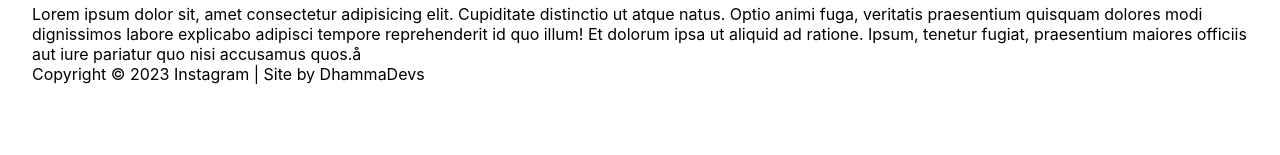
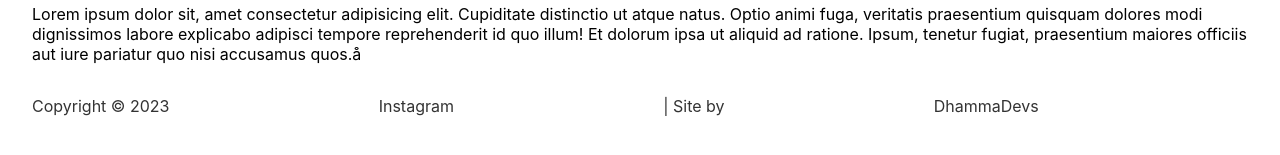
Before and after one commit to RobbieProkop/malina-hair, a Next.js app: page / in a window 1280 px wide. Shown: the part 489-644 px from the top of the page. Built offline with nearby package versions, Linux system fonts and the light colour scheme.

Commit message:
styling the footer

```diff
--- a/components/Footer.jsx
+++ b/components/Footer.jsx
@@ -1,9 +1,9 @@
-import styles from "../styles/Footer.module.scss";
+import { footer } from "../styles/Footer.module.scss";
 
 const Footer = () => {
   return (
-    <div className="footer">
-      <p>
+    <div>
+      <p className={footer}>
         Copyright &copy; 2023{" "}
         <a
           href="https://www.instagram.com/creative.hair.styling/"
--- a/styles/Footer.module.scss
+++ b/styles/Footer.module.scss
@@ -1,15 +1,15 @@
 .footer {
+  background-color: #fff;
   display: flex;
-  flex: 1;
   padding: 2rem 0;
-  border-top: 1px solid #eaeaea;
   justify-content: center;
   align-items: center;
+  color: #333;
+
+  a {
+    display: flex;
+    justify-content: center;
+    align-items: center;
+    flex-grow: 1;
+  }
 }
-
-.footer a {
-  display: flex;
-  justify-content: center;
-  align-items: center;
-  flex-grow: 1;
-}
```
